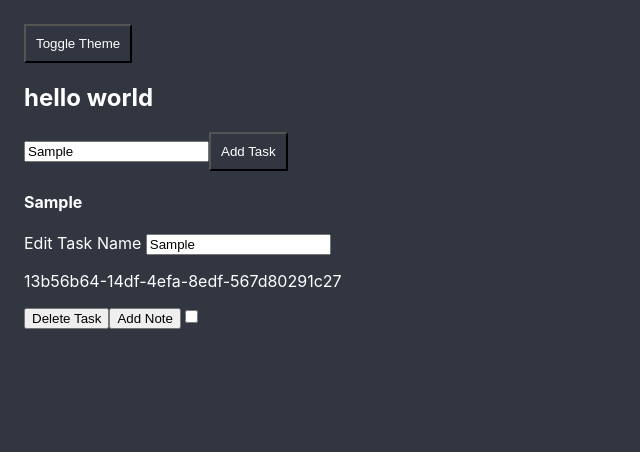
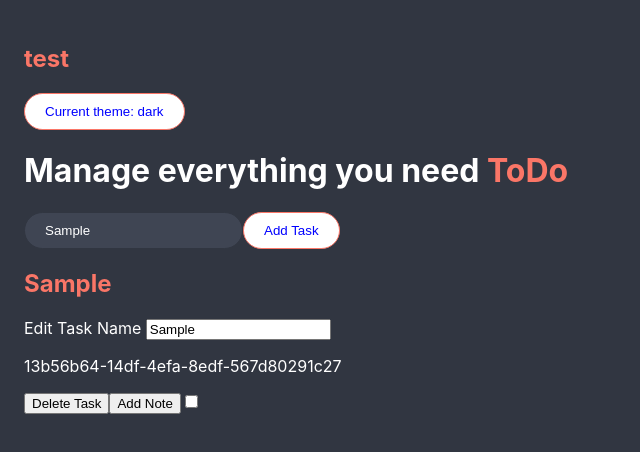
Before and after one commit to patrickbynder/TodoApp, a React (Create React App) app: page / in a window 1280 px wide. Both pictures are taken after typing "Sample" into the empty fields and a click on the button "Add Task". Shown: the top 452 px of the page, without its empty margins (0-640 px from the left). Built offline with nearby package versions, Linux system fonts and the light colour scheme.

Commit message:
provider

```diff
--- a/src/App.css
+++ b/src/App.css
@@ -1,40 +1,17 @@
-.App {
-    text-align: center;
+html {
+    padding: 24px;
 }
 
-.App-logo {
-    height: 40vmin;
-    pointer-events: none;
+h1 {
+    color: #fff;
 }
 
-@media (prefers-reduced-motion: no-preference) {
-    .App-logo {
-        animation: App-logo-spin infinite 20s linear;
-    }
+h1 span {
+    color: rgb(250, 118, 103);
 }
 
-.App-header {
-    background-color: #282c34;
-    min-height: 100vh;
-    display: flex;
-    flex-direction: column;
-    align-items: center;
-    justify-content: center;
-    font-size: calc(10px + 2vmin);
-    color: white;
-}
-
-.App-link {
-    color: #61dafb;
-}
-
-@keyframes App-logo-spin {
-    from {
-        transform: rotate(0deg);
-    }
-    to {
-        transform: rotate(360deg);
-    }
+h2 {
+    color: rgb(250, 118, 103);
 }
 
 .dark {
--- a/src/App.tsx
+++ b/src/App.tsx
@@ -1,4 +1,4 @@
-import React, { createContext, useEffect, useState } from 'react';
+import React, { useEffect, useContext } from 'react';
 import './App.css';
 import AddTasks from './components/AddTasks';
 import { Container } from './components/Container';
@@ -6,15 +6,10 @@ import Header from './components/Header';
 import Todo from './components/Todo';
 import { actions } from './state/slice';
 import { useDispatch } from './state/store';
-
-const ThemeContext = createContext<string>('');
+import { ThemeContext } from './themeProvider';
 
 function App() {
-    const [theme, setTheme] = useState('dark');
-
-    const toggleTheme = () => {
-        theme === 'dark' ? setTheme('light') : setTheme('dark');
-    };
+    const { theme } = useContext(ThemeContext);
 
     useEffect(() => {
         document.body.className = theme;
@@ -41,13 +36,13 @@ function App() {
         dispatch(actions.taskNameEdited({ editTitle, taskId }));
     }
 
-    console.log(theme);
-
     return (
-        <ThemeContext.Provider value="dark">
         <Container>
-                <Header toggleTheme={toggleTheme} />
-                <h2>hello world</h2>
+            <h2>test</h2>
+            <Header />
+            <h1>
+                Manage everything you need <span>ToDo</span>
+            </h1>
             <AddTasks onAdd={onAdd} />
             <Todo
                 onDelete={onDelete}
@@ -56,7 +51,6 @@ function App() {
                 OnEditTitle={OnEditTitle}
             />
         </Container>
-        </ThemeContext.Provider>
     );
 }
 
--- a/src/components/AddTasks.tsx
+++ b/src/components/AddTasks.tsx
@@ -1,10 +1,13 @@
-import React, { useState } from 'react';
+import React, { useContext, useState } from 'react';
 import { StyledButton } from './StyledButton';
+import { StyledInput } from './StyledInput';
+import { ThemeContext } from '../themeProvider';
 
 type Props = { onAdd: (value: string) => void };
 
 function AddTasks({ onAdd }: Props) {
     const [title, setTitle] = useState('');
+    const { theme } = useContext(ThemeContext);
 
     const handleSubmit = (e: any) => {
         e.preventDefault();
@@ -13,12 +16,12 @@ function AddTasks({ onAdd }: Props) {
     return (
         <div>
             <form onSubmit={handleSubmit}>
-                <input
+                <StyledInput
                     placeholder="Add your Task"
                     value={title}
                     onChange={(e) => setTitle(e.target.value)}
                 />
-                <StyledButton theme> Add Task </StyledButton>
+                <StyledButton theme={theme}> Add Task </StyledButton>
             </form>
         </div>
     );
--- a/src/components/Container.tsx
+++ b/src/components/Container.tsx
@@ -1,12 +1,7 @@
 import React from 'react';
 import styled from 'styled-components';
 
-const ContainerWrapper = () => {
-    <Container />;
-};
-
 export const Container = styled.div`
     margin: 24px;
+    text-align: center;
 `;
-
-export default ContainerWrapper;
--- a/src/components/Header.tsx
+++ b/src/components/Header.tsx
@@ -1,15 +1,23 @@
-import React from 'react';
+import { useContext } from 'react';
 import styled from 'styled-components';
+
+import { ThemeContext, useTheme } from '../themeProvider';
 import { StyledButton } from './StyledButton';
 
-interface Props {
-    toggleTheme: () => void;
-}
+const Header = () => {
+    const { theme } = useContext(ThemeContext);
+    const { setTheme } = useTheme();
 
-const Header = ({ toggleTheme }: Props) => {
     return (
         <HeaderWrapper>
-            <StyledButton onClick={toggleTheme}>Toggle Theme</StyledButton>
+            <StyledButton
+                onClick={() => {
+                    theme === 'dark' ? setTheme('light') : setTheme('dark');
+                }}
+                theme={theme}
+            >
+                <>Current theme: {theme}</>
+            </StyledButton>
         </HeaderWrapper>
     );
 };
--- a/src/components/SingleTask.tsx
+++ b/src/components/SingleTask.tsx
@@ -30,7 +30,7 @@ export default function SingleTask({
 
     return (
         <div key={task.id}>
-            <h4>{task.title}</h4>
+            <h2>{task.title}</h2>
 
             <span>Edit Task Name </span>
             <input
--- a/src/components/StyledButton.tsx
+++ b/src/components/StyledButton.tsx
@@ -1,14 +1,16 @@
 import styled from 'styled-components';
+
 import { token } from '../token';
 
 interface StyledButtonProps {
-    theme?: string;
+    theme: string;
 }
 
 export const StyledButton = styled.button<StyledButtonProps>`
-    padding: 10px;
-    background-color: ${(props) =>
-        props.theme === 'dark' ? `${token.white}` : `${token.gray1000}`};
-    color: ${(props) =>
-        props.theme === 'dark' ? `${token.gray1000}` : `${token.white}`};
+    padding: 10px 20px;
+    border-radius: 20px;
+    border: 1px solid ${token.red1000};
+    background: ${(props) => (props.theme === 'light' ? '#000' : '#fff')};
+    color: ${(props) => (props.theme === 'light' ? 'red' : 'blue')};
+    cursor: pointer;
 `;
--- /dev/null
+++ b/src/components/StyledInput.tsx
@@ -0,0 +1,16 @@
+import styled from 'styled-components';
+import { token } from '../token';
+
+interface InputProps {}
+
+export const StyledInput = styled.input<InputProps>`
+    padding: 10px 20px;
+    border-radius: 20px;
+    border: 1px solid ${token.gray1000};
+    background: ${token.gray800};
+    color: ${token.white};
+
+    &::placeholder {
+        color: ${token.gray400};
+    }
+`;
--- a/src/components/Todo.tsx
+++ b/src/components/Todo.tsx
@@ -1,6 +1,6 @@
 import React from 'react';
 import { useSelector } from '../state/store';
-import { HandleOnChange, OnEditTitle, OnAddNote, Task } from '../types';
+import { HandleOnChange, OnEditTitle, OnAddNote } from '../types';
 
 import SingleTask from './SingleTask';
 
--- a/src/index.tsx
+++ b/src/index.tsx
@@ -5,7 +5,7 @@ import App from './App';
 import reportWebVitals from './reportWebVitals';
 import { createStore } from './state/store';
 import { Provider } from 'react-redux';
-//import ThemeContext, { themes } from './theme-context';
+import ThemeProvider from './themeProvider';
 
 const root = ReactDOM.createRoot(
     document.getElementById('root') as HTMLElement
@@ -15,7 +15,9 @@ const store = createStore();
 root.render(
     <React.StrictMode>
         <Provider store={store}>
-            <App />
+            <ThemeProvider>
+                <App />
+            </ThemeProvider>
         </Provider>
     </React.StrictMode>
 );
--- /dev/null
+++ b/src/themeProvider.tsx
@@ -0,0 +1,20 @@
+import React, { useState } from 'react';
+
+interface ThemeValues {
+    theme: string;
+    setTheme: (newTheme: string) => void;
+}
+
+export const ThemeContext = React.createContext({} as ThemeValues);
+
+export const useTheme = () => React.useContext(ThemeContext);
+
+const { Provider } = ThemeContext;
+
+const ThemeProvider = ({ children }: { children: React.ReactNode }) => {
+    const [theme, setTheme] = useState<string>('dark');
+
+    return <Provider value={{ theme, setTheme }}>{children}</Provider>;
+};
+
+export default ThemeProvider;
--- a/src/token.ts
+++ b/src/token.ts
@@ -3,6 +3,7 @@ export const token = {
 
     gray1000: '#313641',
     gray800: 'rgb(63,69,83)',
+    gray400: 'rgb(115,122,135',
 
     red1000: 'rgb(250,118,103)',
 };
```
Also changed, not shown: src/theme-context.js (deleted, +0 -16 lines), 1 other file (tests, documents, lock files or other folders). Lines whose indentation alone changed are shown as unchanged.
